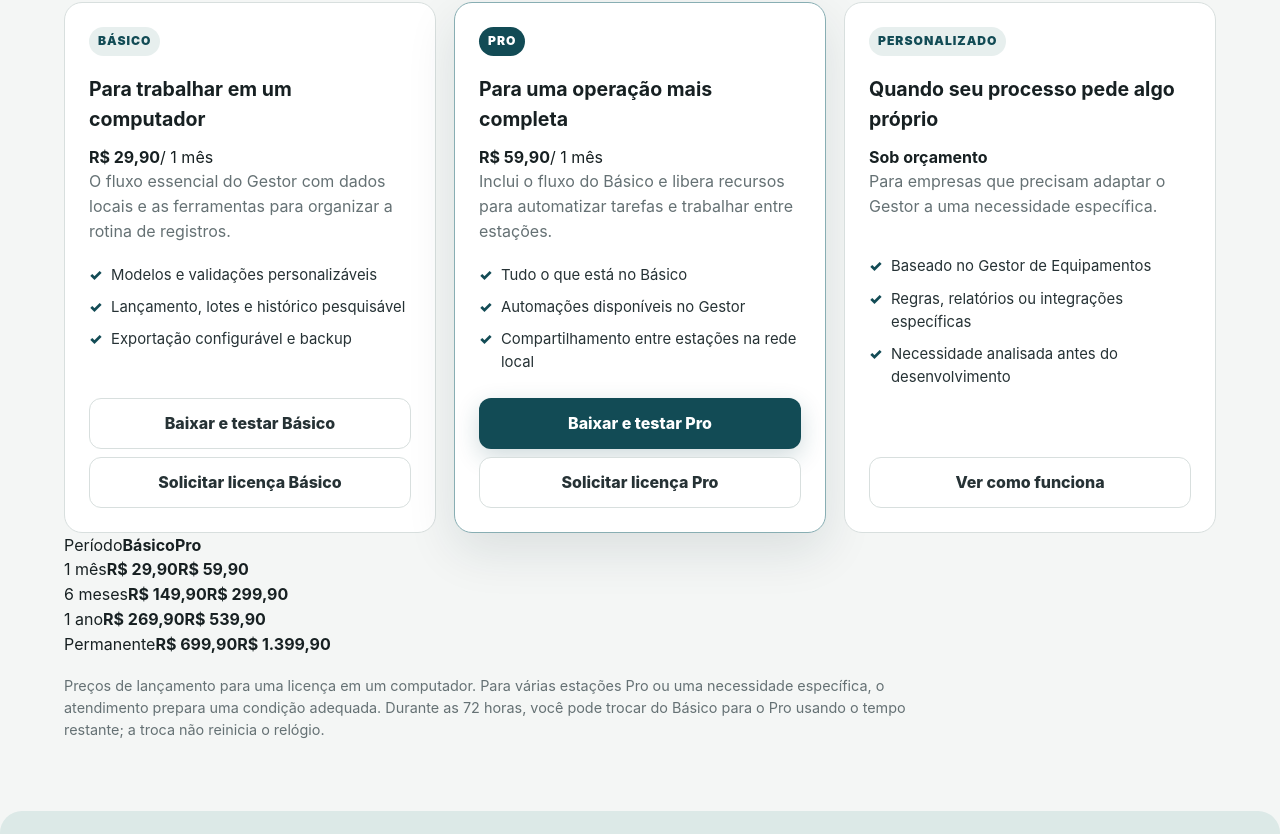
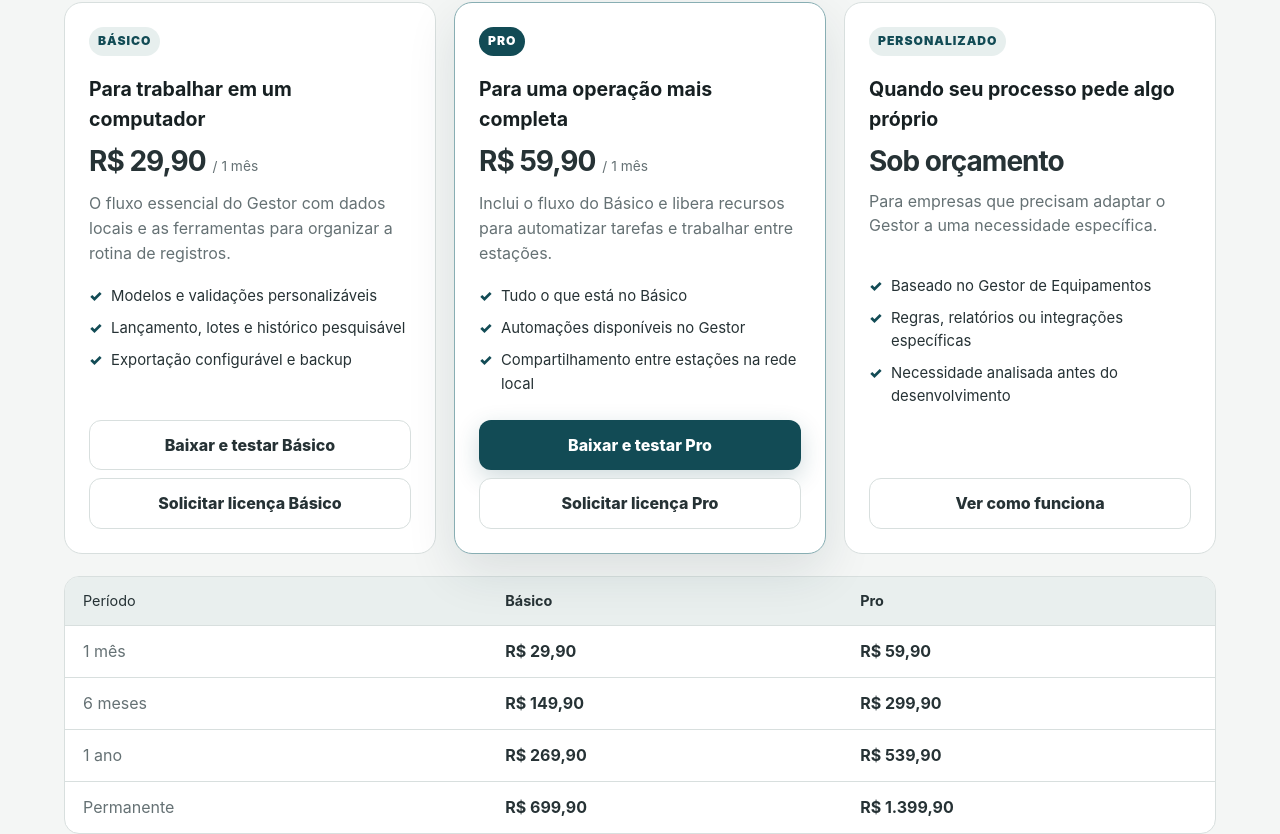
Before and after one commit to clienteg1603/Gestor-de-Equipamentos-Releases, a plain HTML site: page index.html in a window 1280 px wide. Shown: the part 1799-2633 px from the top of the page. Drawn offline with Linux system fonts and the light colour scheme; no server answers.

Commit message:
site: estilizar preços de lançamento

```diff
--- a/styles.css
+++ b/styles.css
@@ -179,7 +179,7 @@ h3 { font-size: 1.22rem; margin-bottom: 10px; }
 .plan {
   display: flex;
   flex-direction: column;
-  min-height: 390px;
+  min-height: 420px;
 }
 .plan .btn { margin-top: auto; }
 .plan-tag {
@@ -193,6 +193,22 @@ h3 { font-size: 1.22rem; margin-bottom: 10px; }
   font-weight: 900;
   text-transform: uppercase;
   letter-spacing: .08em;
+}
+.plan-price {
+  display: flex;
+  align-items: baseline;
+  gap: 7px;
+  margin: 2px 0 14px;
+}
+.plan-price strong {
+  color: var(--graphite);
+  font-size: 1.75rem;
+  line-height: 1;
+  letter-spacing: -.035em;
+}
+.plan-price span {
+  color: var(--muted);
+  font-size: .86rem;
 }
 .plan-intro { min-height: 66px; }
 .plan-features {
@@ -219,11 +235,31 @@ h3 { font-size: 1.22rem; margin-bottom: 10px; }
 .featured { border-color: #88aeb3; box-shadow: var(--shadow); }
 .featured .plan-tag { background: var(--petrol); color: white; }
 .plans-footnote {
-  max-width: 900px;
+  max-width: 980px;
   margin: 18px 0 0;
   color: var(--muted);
   font-size: .9rem;
 }
+.price-matrix {
+  margin-top: 22px;
+  overflow: hidden;
+  border: 1px solid var(--line);
+  border-radius: 15px;
+  background: var(--surface);
+}
+.price-row {
+  display: grid;
+  grid-template-columns: minmax(130px, 1.2fr) 1fr 1fr;
+  gap: 18px;
+  align-items: center;
+  padding: 13px 18px;
+  border-top: 1px solid var(--line);
+}
+.price-row:first-child { border-top: 0; }
+.price-row span { color: var(--muted); }
+.price-row strong { color: var(--graphite); }
+.price-head { background: var(--surface-2); }
+.price-head span, .price-head strong { color: var(--graphite); font-size: .9rem; }
 .license-strip {
   display: flex;
   flex-wrap: wrap;
@@ -304,5 +340,11 @@ h3 { font-size: 1.22rem; margin-bottom: 10px; }
     padding: 30px 22px;
     border-radius: 18px;
   }
+  .price-row {
+    grid-template-columns: 1.1fr 1fr 1fr;
+    gap: 8px;
+    padding: 12px;
+    font-size: .88rem;
+  }
   .btn-large { width: 100%; }
 }
```
